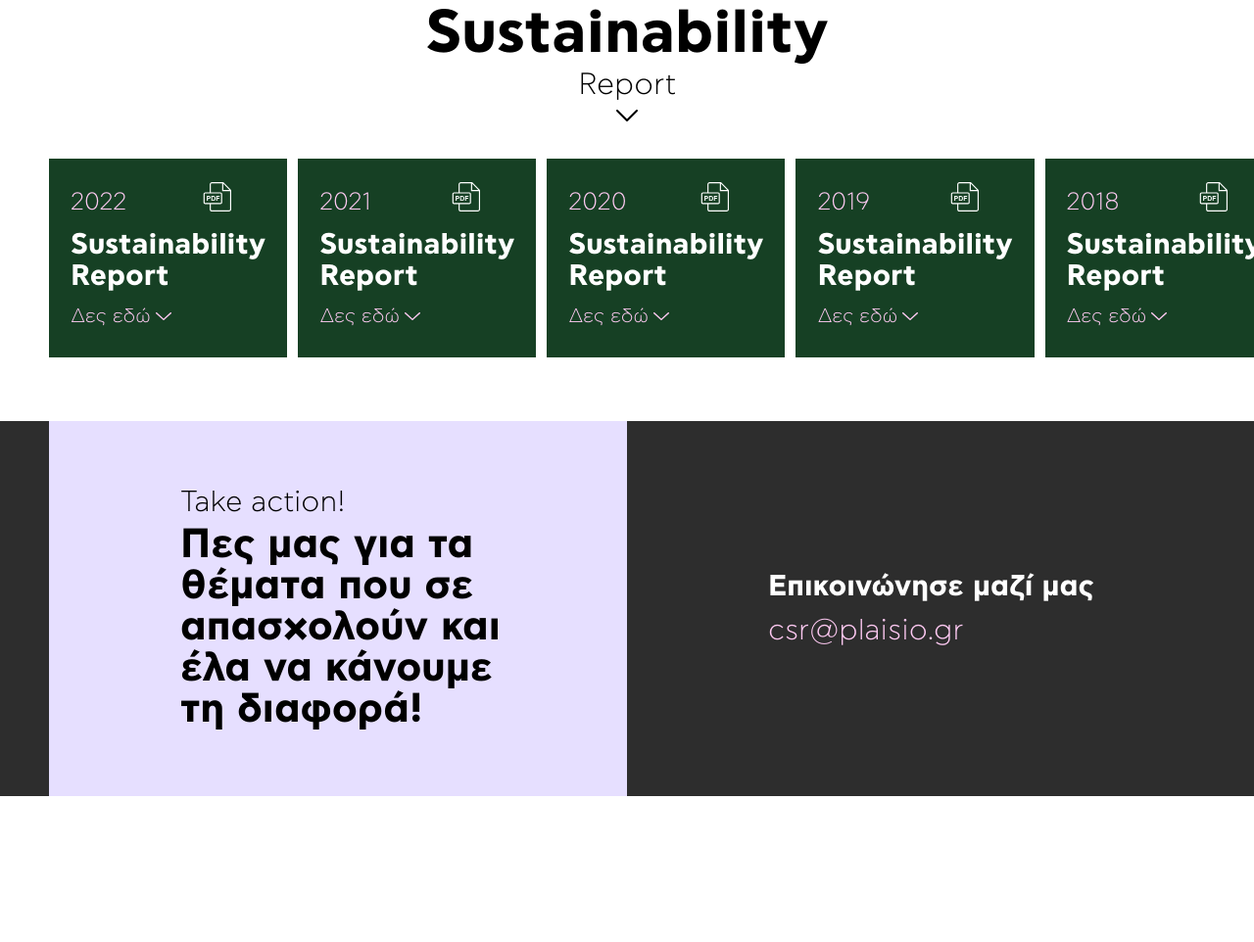
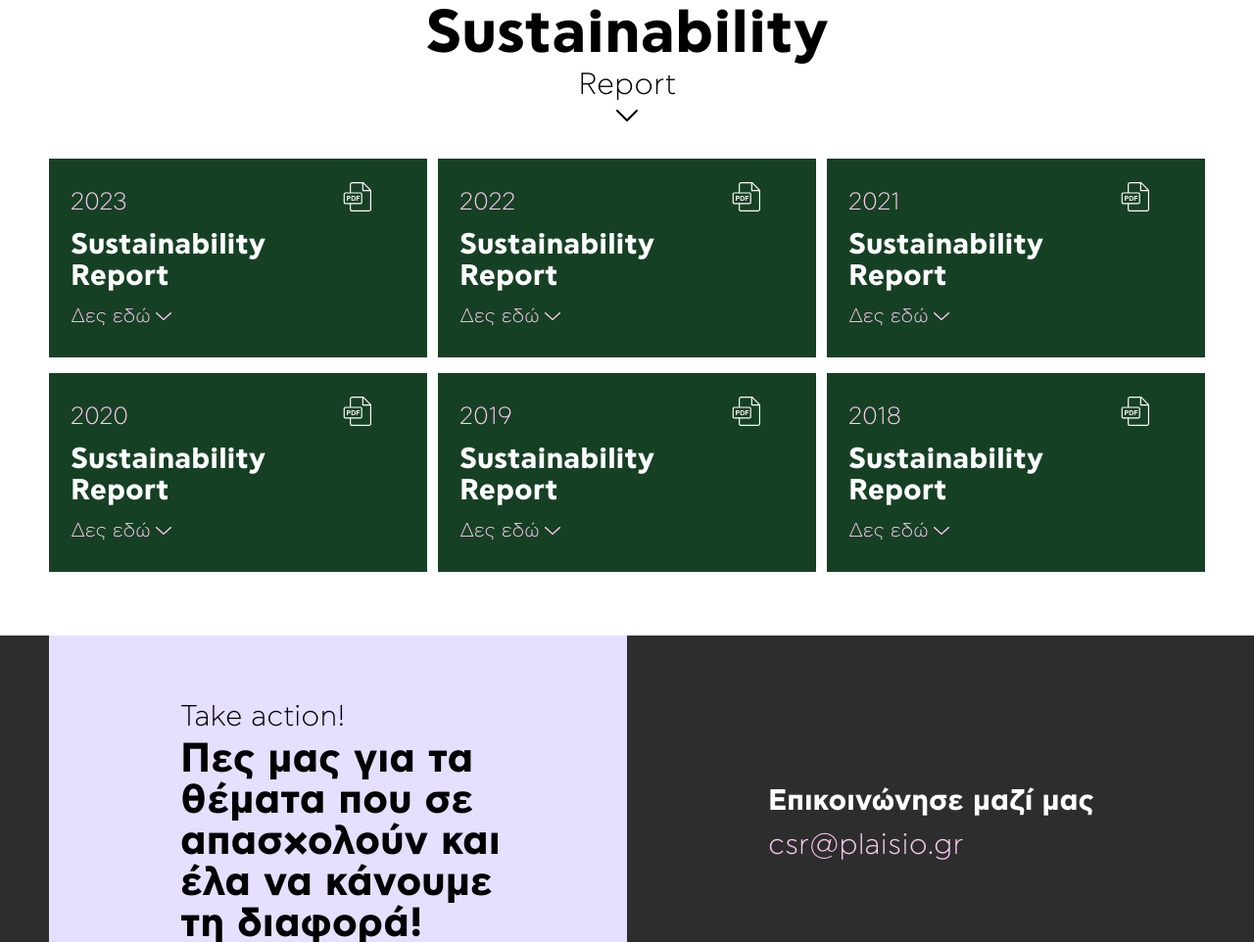
Before and after one commit to bousios-vag/CSR, a website: page CSR/index.html in a window 1280 px wide. Shown: the part 4272-5234 px from the top of the page at 98% size. Before the commit the page ends 5085 px from the top, so only its background shows below. Drawn offline with nearby package versions, Linux system fonts and the light colour scheme.

Commit message:
add 2023 sustainability

```diff
--- a/CSR/index.html
+++ b/CSR/index.html
@@ -434,6 +434,27 @@
       <section class="rkpt-container rkpt-sustainability-section">
         <div class="rkpt-sustainability__wrapper">
           <a
+            href="assets/pdfs/Sustainability_Report_2023.pdf"
+            target="_blank"
+            class="rkpt-sustainability--card"
+          >
+            <img
+              class="rkpt-sustainability-pdf"
+              src="assets/images/home/pdf_icon.svg"
+              alt="pdf icon"
+            />
+            <div class="rkpt-sustainability-date">2023</div>
+            <div class="rkpt-sustainability-title">Sustainability Report</div>
+            <div class="rkpt-sustainability-cta">
+              <span>Δες εδώ</span>
+              <img
+                class="rkpt-sustainability-img"
+                src="assets/images/home/pink-arrow-down.svg"
+                alt="arrow icon"
+              />
+            </div>
+          </a>
+          <a
             href="assets/pdfs/Sustainability_Report_2022.pdf"
             target="_blank"
             class="rkpt-sustainability--card"
@@ -475,6 +496,9 @@
               />
             </div>
           </a>
+        </div>
+        <div class="rkpt-sustainability__wrapper" style="padding-top: 1rem;">
+
           <a
             href="assets/pdfs/Sustainability Report 2020.pdf"
             target="_blank"
```
